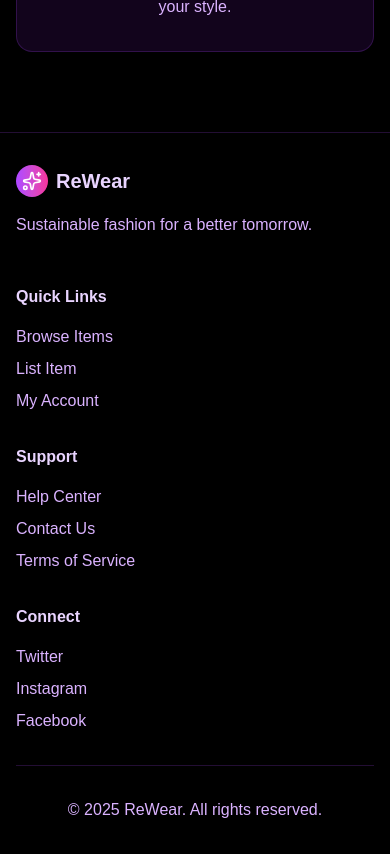
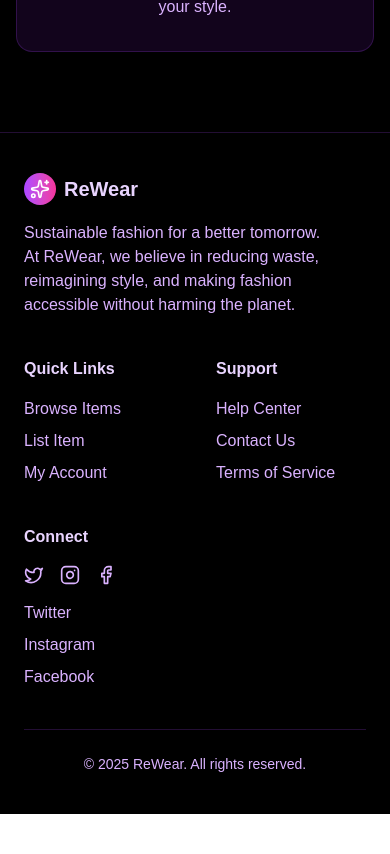
Before and after one commit to Aditya-170/ReWear, a Next.js app: page /home in a window 390 px wide. Shown: the part 7540-8394 px from the top of the page. After the commit the page ends 8354 px from the top, so only its background shows below. Built offline with nearby package versions, Linux system fonts and the light colour scheme; no server answers; the database is empty.

Commit message:
added the responsive footer

```diff
--- a/components/Footer.jsx
+++ b/components/Footer.jsx
@@ -1,23 +1,36 @@
 import React from "react";
-import { ChevronLeft, ChevronRight, Star, Users, Package, Recycle, Search, Heart, Sparkles, TrendingUp, Shield, Leaf } from 'lucide-react';
-
+import {
+  Sparkles,
+  Twitter,
+  Instagram,
+  Facebook,
+} from "lucide-react";
 
 export default function Footer() {
   return (
-    <footer className="bg-black/90 backdrop-blur-sm border-t border-purple-500/20">
-    <div className="max-w-6xl mx-auto px-4 py-8">
-      <div className="grid grid-cols-1 md:grid-cols-4 gap-8">
-        <div>
+    <footer className="bg-black/90 backdrop-blur-sm border-t border-purple-500/20 w-full">
+      {/* Outer container with proper padding */}
+      <div className="w-full px-6 py-10">
+        {/* Top footer content - flex layout */}
+        <div className="flex justify-between flex-wrap gap-y-10">
+          {/* Brand Info */}
+          <div className="min-w-[200px] max-w-sm">
             <div className="flex items-center space-x-2 mb-4">
               <div className="w-8 h-8 bg-gradient-to-r from-purple-500 to-pink-500 rounded-full flex items-center justify-center">
                 <Sparkles className="w-5 h-5 text-white" />
               </div>
               <span className="text-xl font-bold text-purple-200">ReWear</span>
             </div>
-          <p className="text-purple-300 mb-4">Sustainable fashion for a better tomorrow.</p>
+            <p className="text-purple-300">
+              Sustainable fashion for a better tomorrow. <br />
+              At ReWear, we believe in reducing waste, reimagining style, and making fashion accessible without harming the planet. <br />
+
+            </p>
+
           </div>
 
-        <div>
+          {/* Quick Links */}
+          <div className="min-w-[150px]">
             <h4 className="text-purple-200 font-semibold mb-4">Quick Links</h4>
             <div className="space-y-2">
               <a href="#" className="block text-purple-300 hover:text-purple-200 transition-colors">Browse Items</a>
@@ -26,7 +39,8 @@
             </div>
           </div>
 
-        <div>
+          {/* Support */}
+          <div className="min-w-[150px]">
             <h4 className="text-purple-200 font-semibold mb-4">Support</h4>
             <div className="space-y-2">
               <a href="#" className="block text-purple-300 hover:text-purple-200 transition-colors">Help Center</a>
@@ -35,18 +49,27 @@
             </div>
           </div>
 
-        <div>
+          {/* Connect */}
+          <div className="min-w-[150px]">
             <h4 className="text-purple-200 font-semibold mb-4">Connect</h4>
+            <div className="flex items-center gap-4 mb-4">
+              <a href="#" className="text-purple-300 hover:text-purple-200"><Twitter className="w-5 h-5" /></a>
+              <a href="#" className="text-purple-300 hover:text-purple-200"><Instagram className="w-5 h-5" /></a>
+              <a href="#" className="text-purple-300 hover:text-purple-200"><Facebook className="w-5 h-5" /></a>
+            </div>
             <div className="space-y-2">
-            <a href="#" className="block text-purple-300 hover:text-purple-200 transition-colors">Twitter</a>
-            <a href="#" className="block text-purple-300 hover:text-purple-200 transition-colors">Instagram</a>
-            <a href="#" className="block text-purple-300 hover:text-purple-200 transition-colors">Facebook</a>
+              <a href="#" className="block text-purple-300 hover:text-purple-200">Twitter</a>
+              <a href="#" className="block text-purple-300 hover:text-purple-200">Instagram</a>
+              <a href="#" className="block text-purple-300 hover:text-purple-200">Facebook</a>
             </div>
           </div>
         </div>
 
-      <div className="border-t border-purple-500/20 mt-8 pt-8 text-center">
-        <p className="text-purple-300">&copy; 2025 ReWear. All rights reserved.</p>
+        {/* Bottom Line */}
+        <div className="border-t border-purple-500/20 mt-10 pt-6 text-center">
+          <p className="text-purple-300 text-sm">
+            &copy; 2025 ReWear. All rights reserved.
+          </p>
         </div>
       </div>
     </footer>
```
Lines whose indentation alone changed are shown as unchanged.
